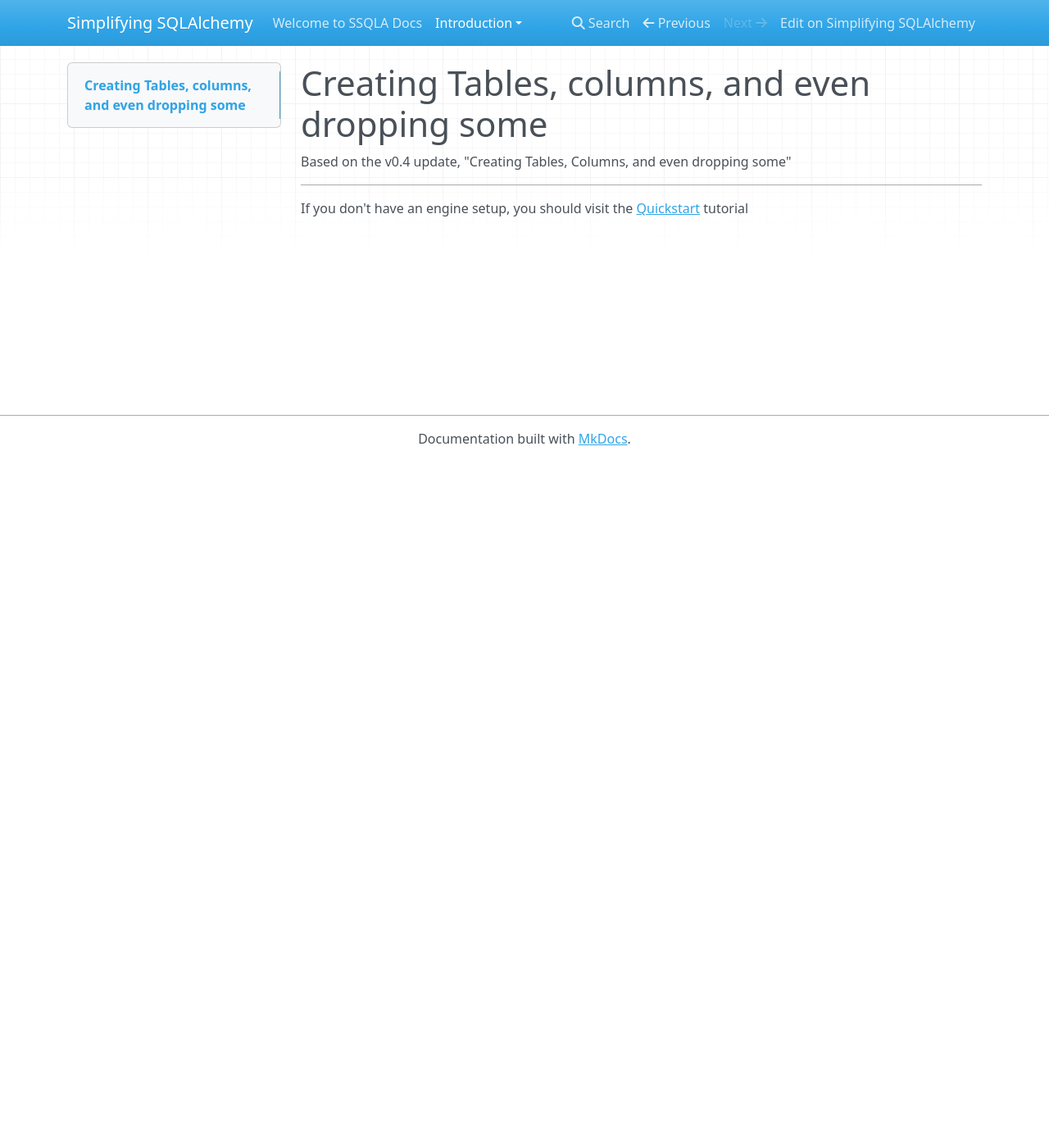
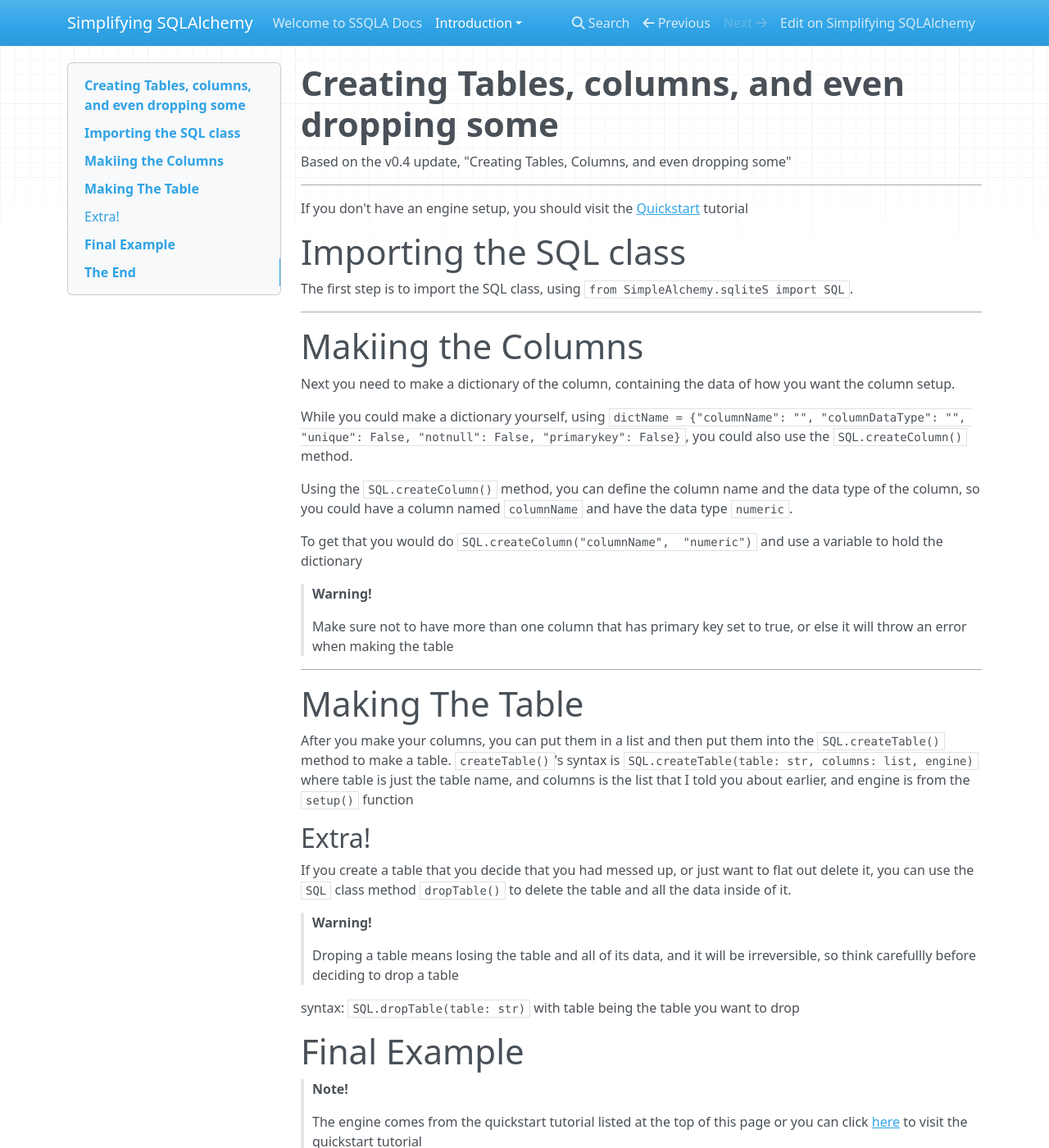
Before and after one commit to Arcader717/SAlc_Simplified, an MkDocs documentation site: the page built from docs/introduction/tables.md, in a window 1280 px wide and 1400 px high. Shown: the whole window at 82% size. Built offline with MkDocs 1.6.1, drawn with Linux system fonts in a browser that asks for light colours; nearby versions of some CDN libraries; some of the changed text lies outside the part shown.

Commit message:
Update tables.md
Changed it to finish the tutorial

````diff
--- a/docs/introduction/tables.md
+++ b/docs/introduction/tables.md
@@ -1,4 +1,62 @@
-# Creating Tables, columns, and even dropping some
+# **Creating Tables, columns, and even dropping some**
 Based on the v0.4 update, "Creating Tables, Columns, and even dropping some"
 ***
 If you don't have an engine setup, you should visit the [Quickstart](https://ssqla.readthedocs.io/en/latest/introduction/quickstart/) tutorial
+
+# Importing the SQL class
+
+The first step is to import the SQL class, using `from SimpleAlchemy.sqliteS import SQL`.
+***
+# Makiing the Columns
+
+Next you need to make a dictionary of the column, containing the data of how you want the column setup.
+
+While you could make a dictionary yourself, using `dictName = {"columnName": "", "columnDataType": "", "unique": False, "notnull": False, "primarykey": False}`, you could also use the `SQL.createColumn()` method.
+
+Using the `SQL.createColumn()` method, you can define the column name and the data type of the column, so you could have a column named `columnName` and have the data type `numeric`.
+
+To get that you would do `SQL.createColumn("columnName",  "numeric")` and use a variable to hold the dictionary
+
+> **Warning!**
+>
+> Make sure not to have more than one column that has primary key set to true, or else it will throw an error when making the table
+***
+# Making The Table
+
+After you make your columns, you can put them in a list and then put them into the `SQL.createTable()` method to make a table. `createTable()`'s syntax is `SQL.createTable(table: str, columns: list, engine)` where table is just the table name, and columns is the list that I told you about earlier, and engine is from the `setup()` function
+
+## Extra!
+
+If you create a table that you decide that you had messed up, or just want to flat out delete it, you can use the `SQL` class method `dropTable()` to delete the table and all the data inside of it.
+
+> **Warning!**
+>
+> Droping a table means losing the table and all of its data, and it will be irreversible, so think carefullly before deciding to drop a table
+
+syntax: `SQL.dropTable(table: str)` with table being the table you want to drop
+
+# Final Example
+> **Note!**
+>
+> The engine comes from the quickstart tutorial listed at the top of this page or you can click [here](https://ssqla.readthedocs.io/en/latest/introduction/quickstart/) to visit the quickstart tutorial
+
+using three columns,
+```
+from SimpleAlchemy.sqliteS import setup, SQL
+
+example_db_file = "{fileName].db"
+
+engine = setup(example_db_file)
+
+column1 = SQL.createColumn("column1", "numeric", unique=True, notnull=True, primarykey=True)
+column2 = SQL.createColumn("column2", "numeric", unique=True)
+column3 = SQL.createColumn("column3", "") # datatype defaults to numeric if empty
+
+columnList = [column1, column2, column3]
+
+SQL.createTable(tableName, columnList)
+```
+
+# The End
+
+Sadly this is the end of the introduction, but it will be expanded after the v0.5 update! See you then!
````
